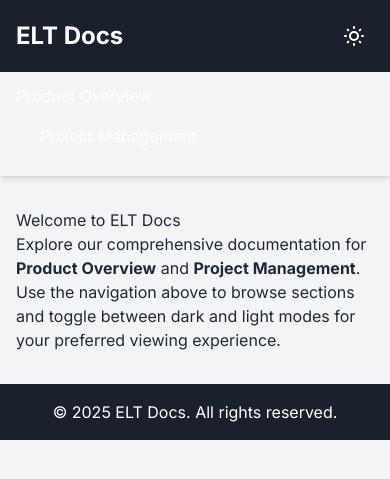
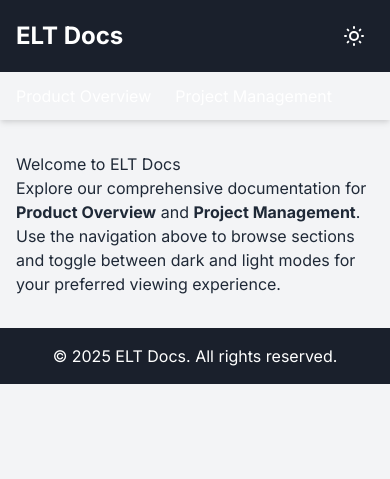
Before and after one commit to chasenaquin/jekyll-test, a Jekyll site: the page built from website/index.md, in a window 390 px wide. Shown: the top 479 px of the page. Built offline with Jekyll 4.4.1, drawn with Linux system fonts in a browser that asks for light colours.

Commit message:
fixing styles

```diff
--- a/website/assets/css/styles.css
+++ b/website/assets/css/styles.css
@@ -1,59 +1,12 @@
 /* /website/assets/css/styles.css */
-body {
-  font-family: 'Inter', sans-serif;
-}
-
-.bg-navy-900 {
-  background-color: #1a202c;
-}
-
-.text-teal-200 {
-  color: #4fd1c5;
-}
-
-nav a {
-  transition: color 0.3s ease, transform 0.3s ease;
-}
-
-nav a:hover {
-  transform: translateY(-2px);
-}
-
-main {
-  animation: fadeIn 0.5s ease-in;
-}
-
-@keyframes fadeIn {
-  from { opacity: 0; }
-  to { opacity: 1; }
-}
-
-/* Dropdown styling */
-.group:hover .group-hover\:block {
-  display: block;
-}
-
-/* Dark mode */
-[data-theme="dark"] .bg-gray-100 {
-  background-color: #1f2937;
-}
-
-[data-theme="dark"] .text-gray-800 {
-  color: #e5e7eb;
-}
-
-/* Responsive adjustments */
-@media (max-width: 768px) {
-  nav ul {
-    flex-direction: column;
-    space-x-0;
-  }
-  nav li {
-    margin-bottom: 1rem;
-  }
-  .group:hover .group-hover\:block {
-    position: static;
-    background: none;
-    box-shadow: none;
-  }
-}
+body { font-family: 'Inter', sans-serif; }
+.bg-navy-900 { background-color: #1a202c; }
+.text-teal-200 { color: #4fd1c5; }
+nav a { transition: color 0.3s ease, transform 0.3s ease; }
+nav a:hover { transform: translateY(-2px); }
+main { animation: fadeIn 0.5s ease-in; }
+@keyframes fadeIn { from { opacity: 0; } to { opacity: 1; } }
+.group:hover .group-hover\:block { display: block; }
+[data-theme="dark"] .bg-gray-100 { background-color: #1f2937; }
+[data-theme="dark"] .text-gray-800 { color: #e5e7eb; }
+@media (max-width: 768px) { /* responsive styles */ }
```
